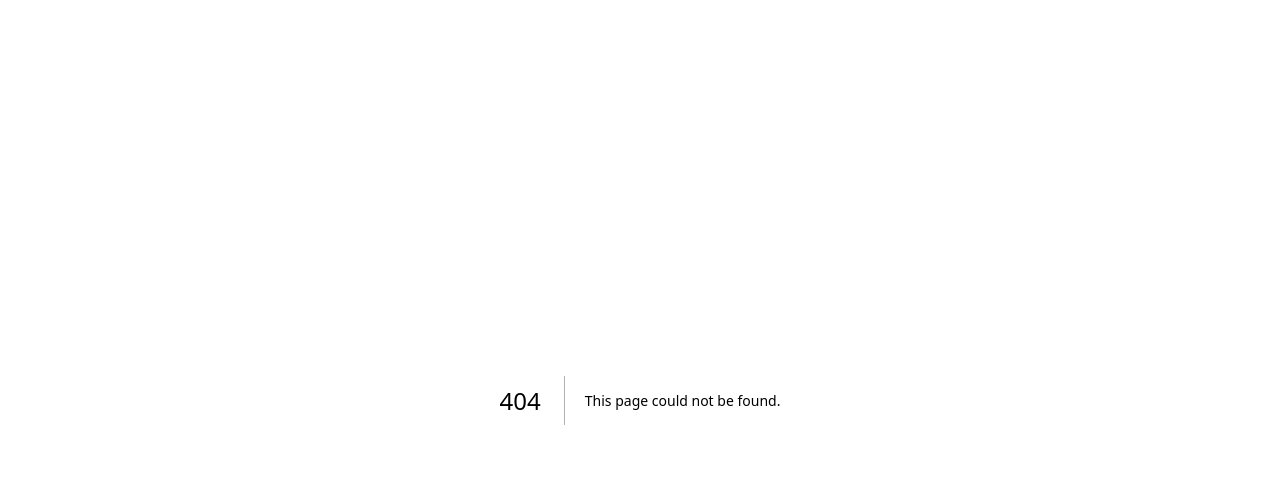
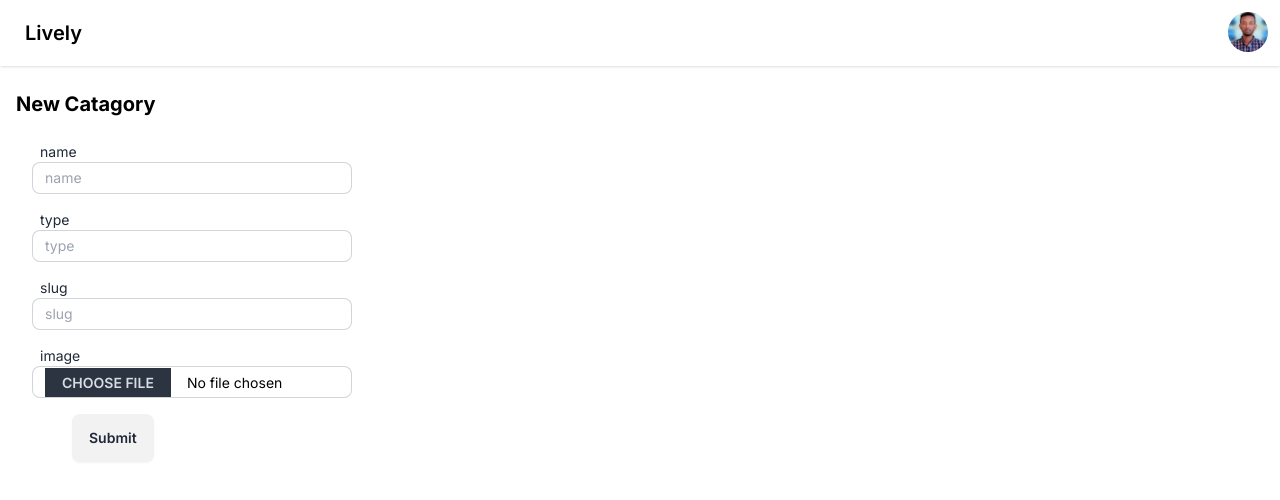
Before and after one commit to suraffy/surafel-unravel-app, a Next.js app: page /dashboard/category/create in a window 1280 px wide. Before the commit this address had no page. Shown: the top 500 px of the page. Built offline with nearby package versions, Linux system fonts and the light colour scheme.

Commit message:
Setup create category page

```diff
--- /dev/null
+++ b/app/dashboard/category/create/page.jsx
@@ -0,0 +1,30 @@
+"use client";
+
+import React from "react";
+import Navbar from "@/app/components/organisms/Navbar";
+import Form from "@/app/components/molecules/Form";
+
+const Create = () => {
+  return (
+    <div>
+      <Navbar />
+
+      <div className="container">
+        <div className="">
+          <h2 className="text-xl font-bold my-6">New Catagory</h2>
+        </div>
+
+        <Form
+          fields={[
+            { label: "name", type: "text" },
+            { label: "type", type: "text" },
+            { label: "slug", type: "text" },
+            { label: "image", type: "file" },
+          ]}
+        />
+      </div>
+    </div>
+  );
+};
+
+export default Create;
--- a/app/dashboard/category/page.jsx
+++ b/app/dashboard/category/page.jsx
@@ -1,6 +1,8 @@
 import React from "react";
+import Link from "next/link";
 import Navbar from "@/app/components/organisms/Navbar";
 import TableRow from "@/app/components/molecules/TableRow";
+import Button from "@/app/components/atoms/buttons";
 
 const Category = async () => {
   const apiEndpoint =
@@ -24,7 +26,13 @@ const Category = async () => {
       <Navbar />
 
       <main className="container my-6">
-        <h2 className="font-bold text-xl my-2">Categories</h2>
+        <h2 className="font-bold text-xl text-center my-2">Categories</h2>
+
+        <div className="my-6 flex ml-3">
+          <Link href={"/dashboard/category/create"}>
+            <Button label={"New Catagory"} />
+          </Link>
+        </div>
 
         <div className="overflow-x-auto">
           <table className="table table-bordered">
```
